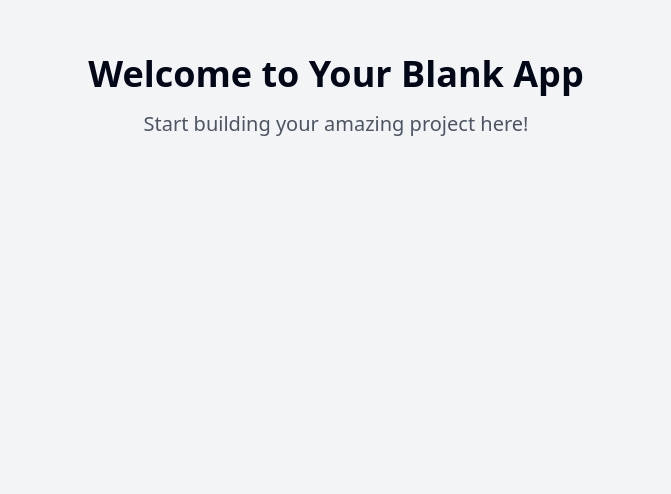
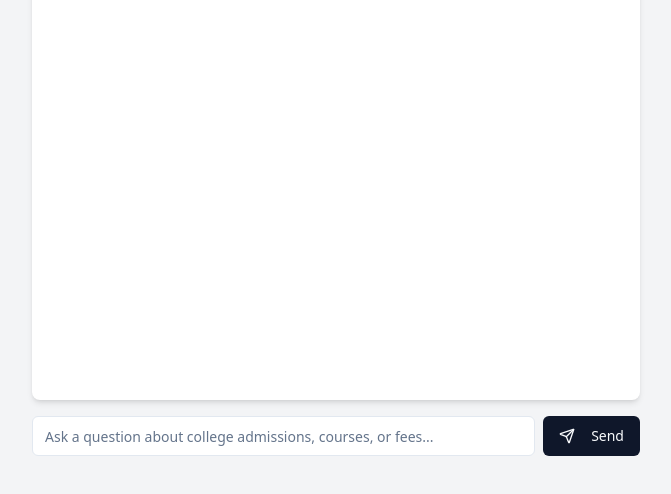
Before and after one commit to ChrisB-21/college-chatbot-nlp, a React (Vite) app: page / in a window 1280 px wide. Shown: the part 304-798 px from the top of the page, without its empty margins (304-975 px from the left). Built offline with nearby package versions, Linux system fonts and the light colour scheme.

Commit message:
Refactor: Update project files

```diff
--- a/src/pages/Index.tsx
+++ b/src/pages/Index.tsx
@@ -1,11 +1,57 @@
-// Update this page (the content is just a fallback if you fail to update the page)
+
+import React, { useState } from 'react';
+import { Input } from "@/components/ui/input";
+import { Button } from "@/components/ui/button";
+import { Send } from 'lucide-react';
 
 const Index = () => {
+  const [messages, setMessages] = useState<{text: string, sender: 'user' | 'bot'}[]>([]);
+  const [inputMessage, setInputMessage] = useState('');
+
+  const handleSendMessage = () => {
+    if (inputMessage.trim() === '') return;
+
+    const newMessages = [
+      ...messages,
+      { text: inputMessage, sender: 'user' },
+      { text: 'Processing your query...', sender: 'bot' }
+    ];
+
+    setMessages(newMessages);
+    setInputMessage('');
+  };
+
   return (
-    <div className="min-h-screen flex items-center justify-center bg-gray-100">
-      <div className="text-center">
-        <h1 className="text-4xl font-bold mb-4">Welcome to Your Blank App</h1>
-        <p className="text-xl text-gray-600">Start building your amazing project here!</p>
+    <div className="min-h-screen flex flex-col bg-gray-100">
+      <div className="flex-grow container mx-auto max-w-2xl py-10 flex flex-col">
+        <div className="flex-grow overflow-y-auto mb-4 space-y-4 p-4 bg-white rounded-lg shadow-md">
+          {messages.map((msg, index) => (
+            <div
+              key={index}
+              className={`p-3 rounded-lg max-w-[80%] ${
+                msg.sender === 'user'
+                  ? 'bg-blue-100 text-blue-800 self-end ml-auto'
+                  : 'bg-gray-100 text-gray-800 self-start mr-auto'
+              }`}
+            >
+              {msg.text}
+            </div>
+          ))}
+        </div>
+
+        <div className="flex space-x-2">
+          <Input
+            value={inputMessage}
+            onChange={(e) => setInputMessage(e.target.value)}
+            onKeyDown={(e) => e.key === 'Enter' && handleSendMessage()}
+            placeholder="Ask a question about college admissions, courses, or fees..."
+            className="flex-grow"
+          />
+          <Button onClick={handleSendMessage} variant="default">
+            <Send className="mr-2" />
+            Send
+          </Button>
+        </div>
       </div>
     </div>
   );
```
